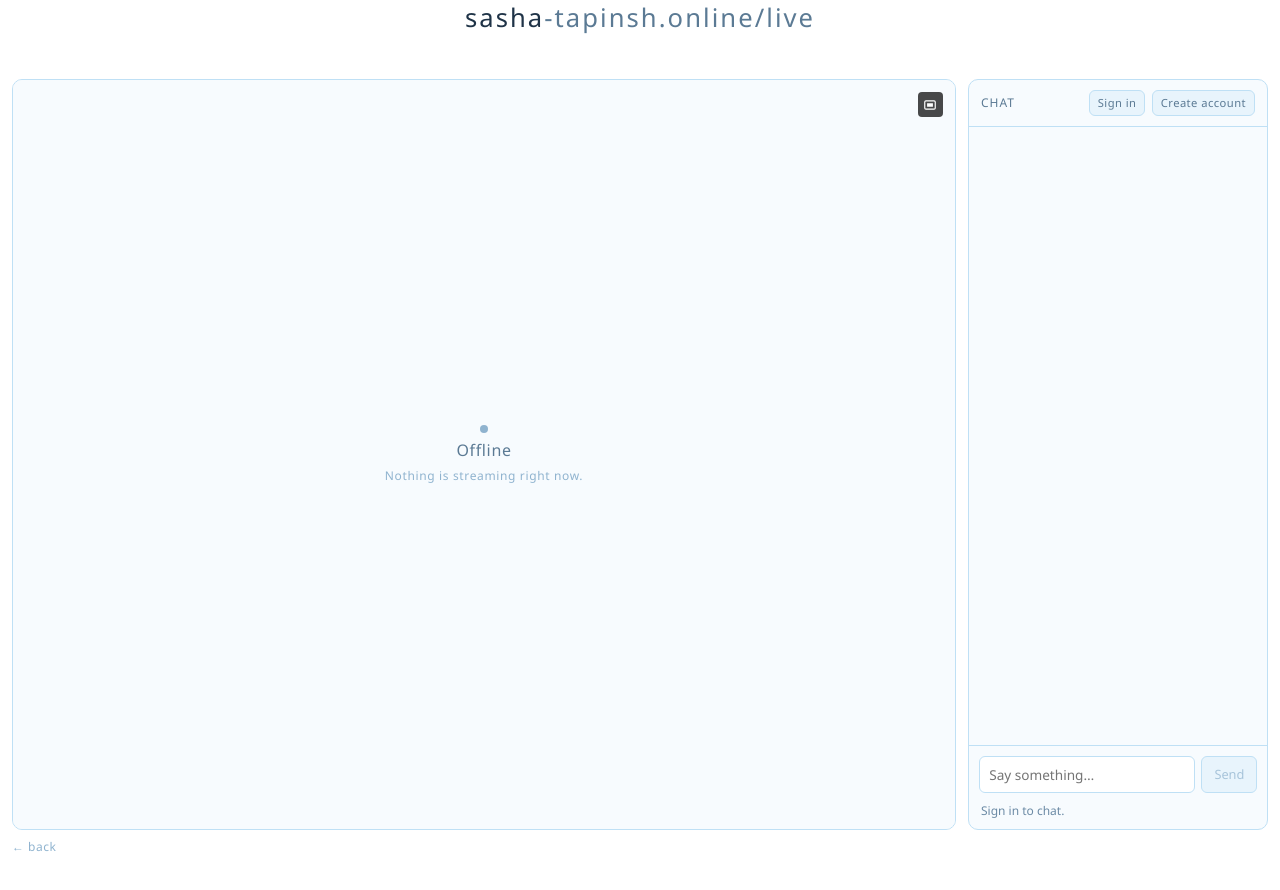
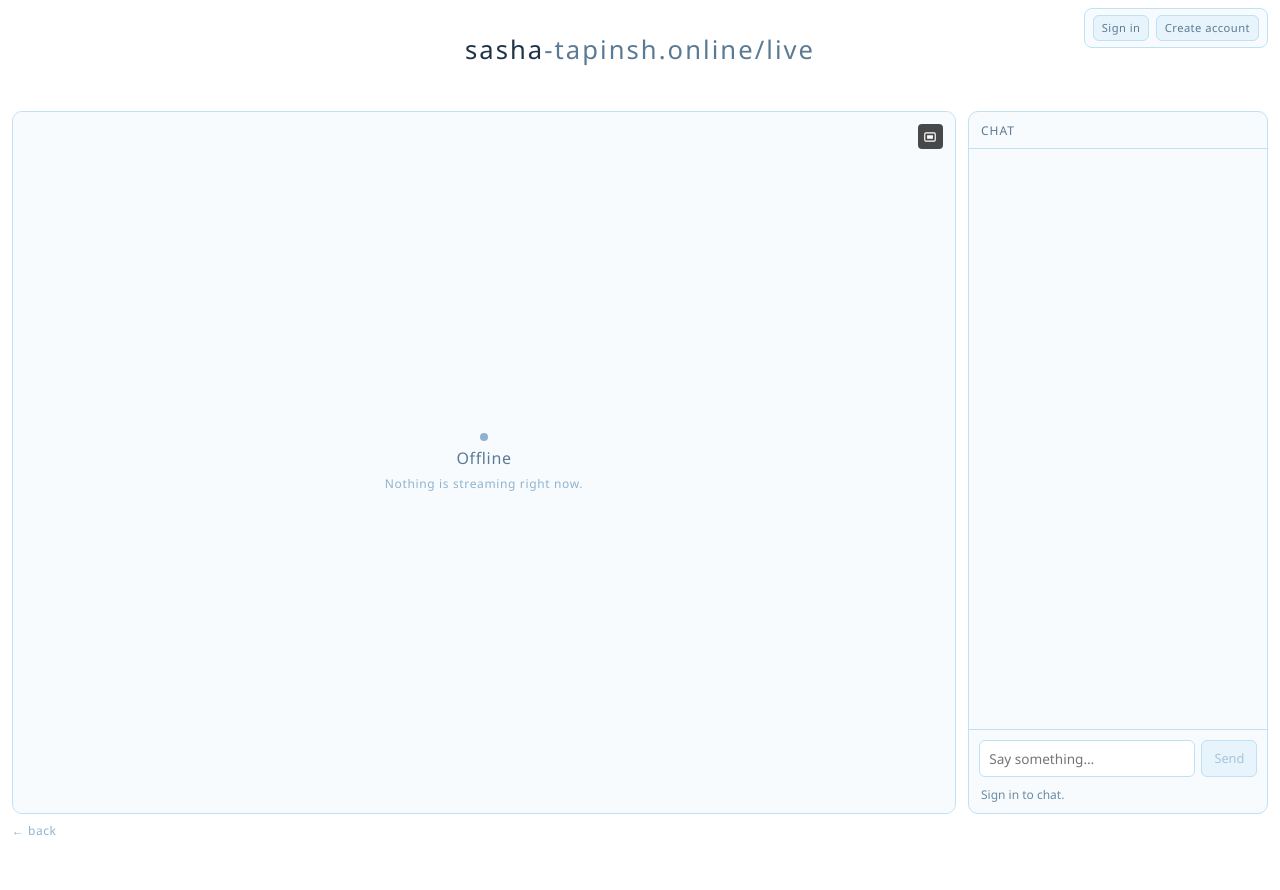
Before and after one commit to aleksandrtapinsh/landing_page, a website: page live.html in a window 1280 px wide. Both pictures are taken after a click on the button "Theater mode (t)". Drawn offline with nearby package versions, Linux system fonts and the light colour scheme; no server answers.

Commit message:
move identity to the top

```diff
--- a/live.html
+++ b/live.html
@@ -10,6 +10,11 @@
 </head>
 
 <body>
+  <div class="user-bar">
+    <button id="mod-open" class="account-btn" type="button" hidden>Mod</button>
+    <div id="account" class="account"></div>
+  </div>
+
   <header>
     <h1><span>sasha</span>-tapinsh.online<span class="live-slash">/live</span></h1>
   </header>
@@ -35,10 +40,6 @@
       <aside class="chat">
         <div class="chat-head">
           <span>Chat</span>
-          <div class="chat-head-actions">
-            <button id="mod-open" class="account-btn" type="button" hidden>Mod</button>
-            <div id="account" class="account"></div>
-          </div>
         </div>
         <div id="chat-log" class="chat-log"></div>
         <form id="chat-form" class="chat-form">
--- a/styles.css
+++ b/styles.css
@@ -19,8 +19,15 @@ html::-webkit-scrollbar,
 body::-webkit-scrollbar {
     display: none;
 }
+:root {
+    /* Height of the strip the fixed account bar sits in. Page content is padded
+       clear of it, so the bar never lands on the player or the chat head. */
+    --user-bar-height: 3rem;
+}
+
 body {
     min-height: 100vh;
+    padding-top: var(--user-bar-height);
     display: flex;
     flex-direction: column;
     align-items: center;
@@ -584,6 +591,28 @@ body {
 
 /* --- account --- */
 
+/* Who you are, pinned to the top right of the viewport rather than riding along
+   in the chat head. Fixed, so it stays put on the pages that scroll. */
+.user-bar {
+    position: fixed;
+    top: 0.5rem;
+    right: 0.75rem;
+    /* Over the player and the chat, under a modal's backdrop. */
+    z-index: 5;
+    display: flex;
+    align-items: center;
+    gap: 0.4rem;
+    padding: 0.35rem 0.5rem;
+    border: 1px solid #bfe0f5;
+    border-radius: 8px;
+    background: #f7fbfe;
+    /* The typography the chat head used to lend it. */
+    font-size: 0.75rem;
+    letter-spacing: 0.08em;
+    text-transform: uppercase;
+    color: #5b7a94;
+}
+
 .account {
     display: flex;
     align-items: center;
@@ -820,14 +849,12 @@ button.account-name:hover {
     color: #ffffff;
 }
 
-/* Player + chat fill the viewport; everything below is pushed past the fold. */
-body.theater {
-    padding-top: 0;
-}
-
+/* Player + chat fill the viewport below the account bar; everything else is
+   pushed past the fold. The height has to discount the bar's strip, or the
+   body's padding pushes the row past the bottom edge and the page scrolls. */
 body.theater .live {
     width: 100vw;
-    height: 100vh;
+    height: calc(100vh - var(--user-bar-height));
     padding: 0.75rem;
     margin-bottom: 2rem;
 }
@@ -852,7 +879,7 @@ body.theater .live-frame {
     /* Stacked layout: give the video its shape back and let the page scroll. */
     body.theater .live {
         height: auto;
-        min-height: 100vh;
+        min-height: calc(100vh - var(--user-bar-height));
     }
 
     body.theater .live-row {
@@ -866,12 +893,6 @@ body.theater .live-frame {
 }
 
 /* --- moderation --- */
-
-.chat-head-actions {
-    display: flex;
-    align-items: center;
-    gap: 0.4rem;
-}
 
 .mod-dialog {
     width: min(440px, 94vw);
```
Also changed, not shown: index.html (+5 -4 lines).
